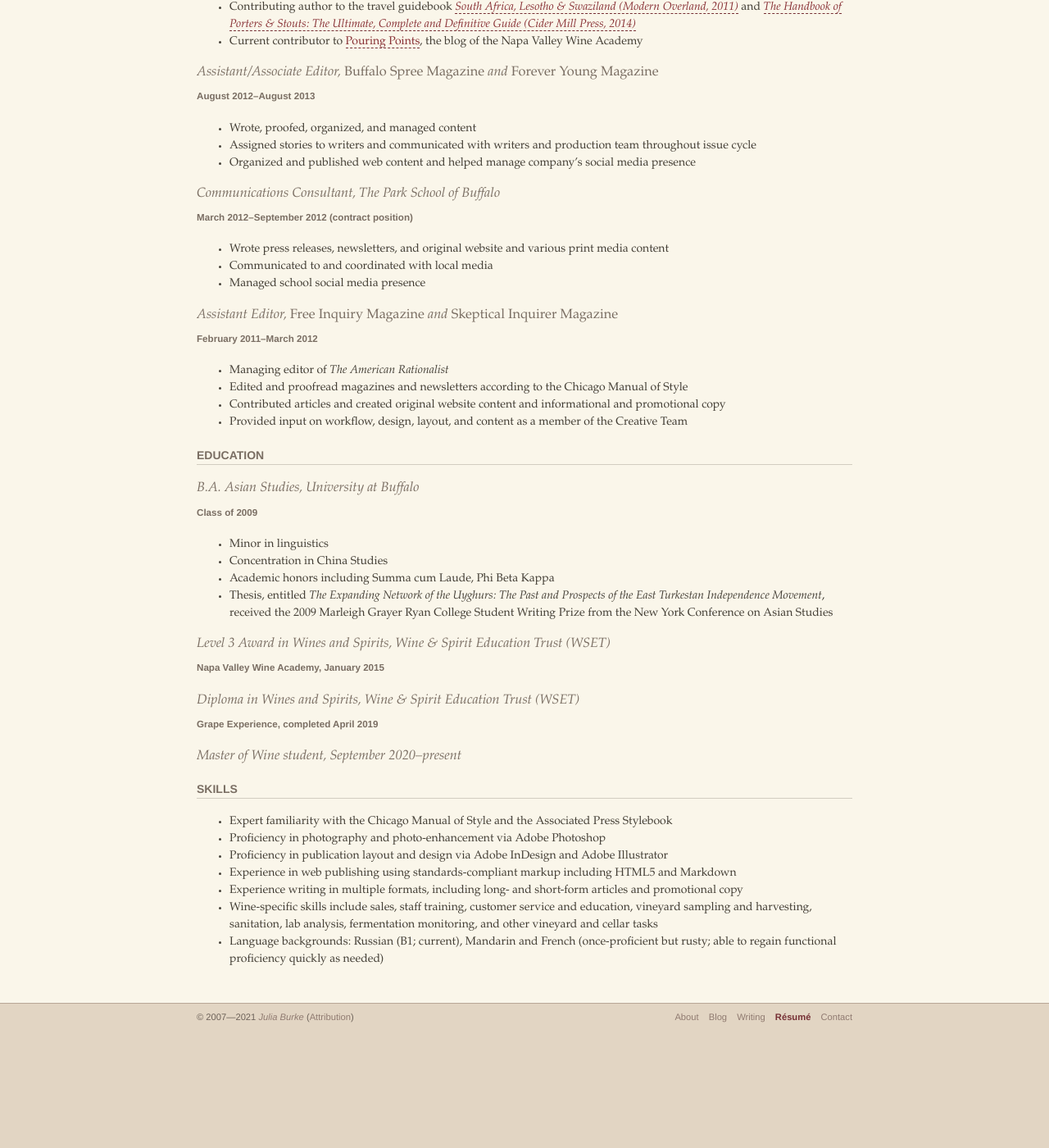
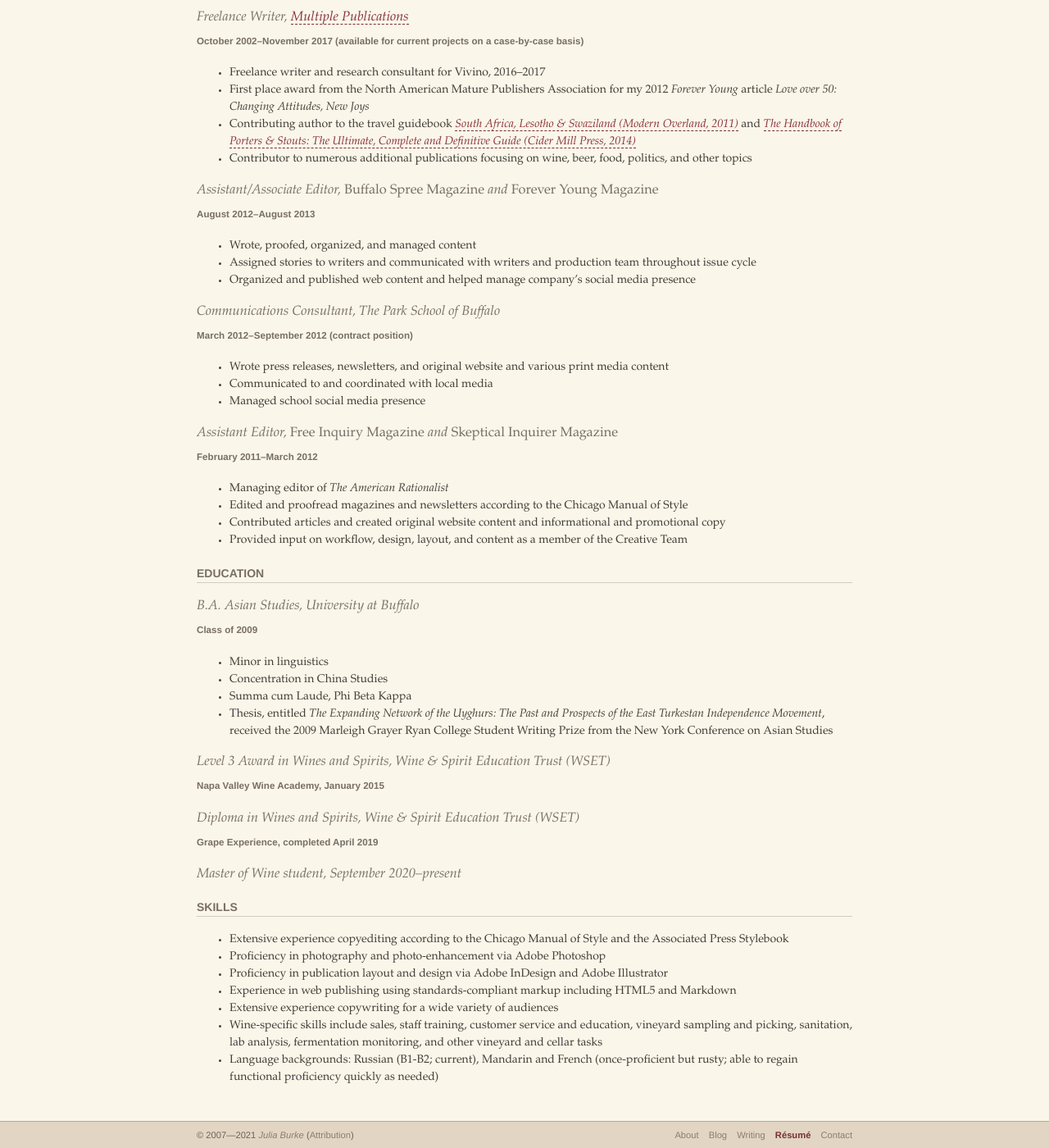
Before and after one commit to nywinewench/nywinewench.github.io, a Jekyll site: the page built from resume.md, in a window 1280 px wide and 1400 px high, scrolled down 1349 px. Shown: the whole window at 82% size. Built offline with Jekyll 4.4.1, drawn with Linux system fonts in a browser that asks for light colours; some web fonts are replaced; comment, search, counter and statistics services are not loaded; before the commit the page ends 2606 px from its top, so only the background shows below that; some of the changed text lies outside the part shown.

Commit message:
alrightalrightalright

```diff
--- a/resume.md
+++ b/resume.md
@@ -8,13 +8,18 @@ title: Résumé
 ### Communications and Education Manager, [Willamette Valley Wineries Association](http://willamettewines.com/)
 
 ##### Current role: July 2021–Present
-##### Marketing and Communications Coordinator: May 2018–July 2021
-##### Marketing and Content Coordinator: November 2017–May 2018
 
 * Manage education programs for the Willamette Valley Wineries Association (WVWA) including the education components of Oregon Pinot Camp; Willamette: The Pinot Noir Auction; Oregon Wine Month; and other events
 * Present educational seminars on Willamette Valley wines and create and edit educational materials for the trade, media, and consumers
 * Manage website content; write, edit, and curate content for the WVWA website and its associated sites
 * Manage WVWA communications to the public, media, trade, and membership
+##### Marketing and Communications Coordinator: May 2018–July 2021
+* Coordinated marketing projects and programs to promote and advance the prestige of Willamette Valley wine
+* Created, edited and curated content for the WVWA websites
+* Assisted the organization of master classes and events throughout the year
+##### Marketing and Content Coordinator: November 2017–May 2018
+* Wrote and edited content for the WVWA’s websites
+* Helped coordinate marketing projects and programs to promote and advance the prestige of Willamette Valley wine
 
 ### Harvest Crew Member, [Alexana Winery](https://www.alexanawinery.com/)
 
@@ -54,12 +59,12 @@ title: Résumé
 
 ### Freelance Writer, [Multiple Publications](/writing.html)
 
-##### October 2002–present
+##### October 2002–November 2017 (available for current projects on a case-by-case basis)
 
 * Freelance writer and research consultant for Vivino, 2016–2017
 * First place award from the North American Mature Publishers Association for my 2012 _Forever Young_ article _Love over 50: Changing Attitudes, New Joys_
 * Contributing author to the travel guidebook [_South Africa, Lesotho & Swaziland (Modern Overland, 2011)_](http://www.modernoverland.com/store/index.php/south-africa-lesotho-swaziland.html) and [_The Handbook of Porters & Stouts: The Ultimate, Complete and Definitive Guide (Cider Mill Press, 2014)_](http://www.simonandschuster.com/books/The-Handbook-of-Porters-Stouts/Cider-Mill-Press/9781604334777)
-* Current contributor to [Pouring Points](https://napavalleywineacademy.com/blog/), the blog of the Napa Valley Wine Academy
+* Contributor to numerous additional publications focusing on wine, beer, food, politics, and other topics
 
 ### Assistant/Associate Editor, _Buffalo Spree Magazine_ and _Forever Young Magazine_
 
@@ -94,7 +99,7 @@ title: Résumé
 
 * Minor in linguistics
 * Concentration in China Studies
-* Academic honors including Summa cum Laude, Phi Beta Kappa
+* Summa cum Laude, Phi Beta Kappa
 * Thesis, entitled _The Expanding Network of the Uyghurs: The Past and Prospects of the East Turkestan Independence Movement_, received the 2009 Marleigh Grayer Ryan College Student Writing Prize from the New York Conference on Asian Studies
 
 ### Level 3 Award in Wines and Spirits, Wine & Spirit Education Trust (WSET)
@@ -109,10 +114,10 @@ title: Résumé
 
 #### Skills
 
-* Expert familiarity with the Chicago Manual of Style and the Associated Press Stylebook
+* Extensive experience copyediting according to the Chicago Manual of Style and the Associated Press Stylebook
 * Proficiency in photography and photo-enhancement via Adobe Photoshop
 * Proficiency in publication layout and design via Adobe InDesign and Adobe Illustrator
 * Experience in web publishing using standards-compliant markup including HTML5 and Markdown
-* Experience writing in multiple formats, including long- and short-form articles and promotional copy
-* Wine-specific skills include sales, staff training, customer service and education, vineyard sampling and harvesting, sanitation, lab analysis, fermentation monitoring, and other vineyard and cellar tasks
-* Language backgrounds: Russian (B1; current), Mandarin and French (once-proficient but rusty; able to regain functional proficiency quickly as needed)
+* Extensive experience copywriting for a wide variety of audiences
+* Wine-specific skills include sales, staff training, customer service and education, vineyard sampling and picking, sanitation, lab analysis, fermentation monitoring, and other vineyard and cellar tasks
+* Language backgrounds: Russian (B1-B2; current), Mandarin and French (once-proficient but rusty; able to regain functional proficiency quickly as needed)
```
